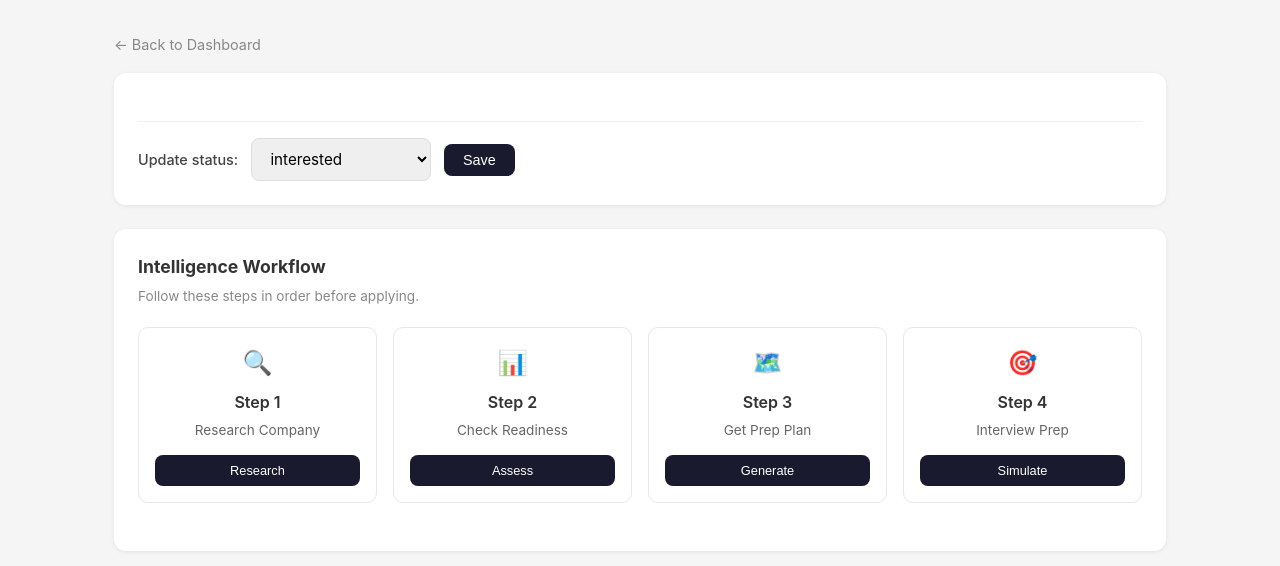
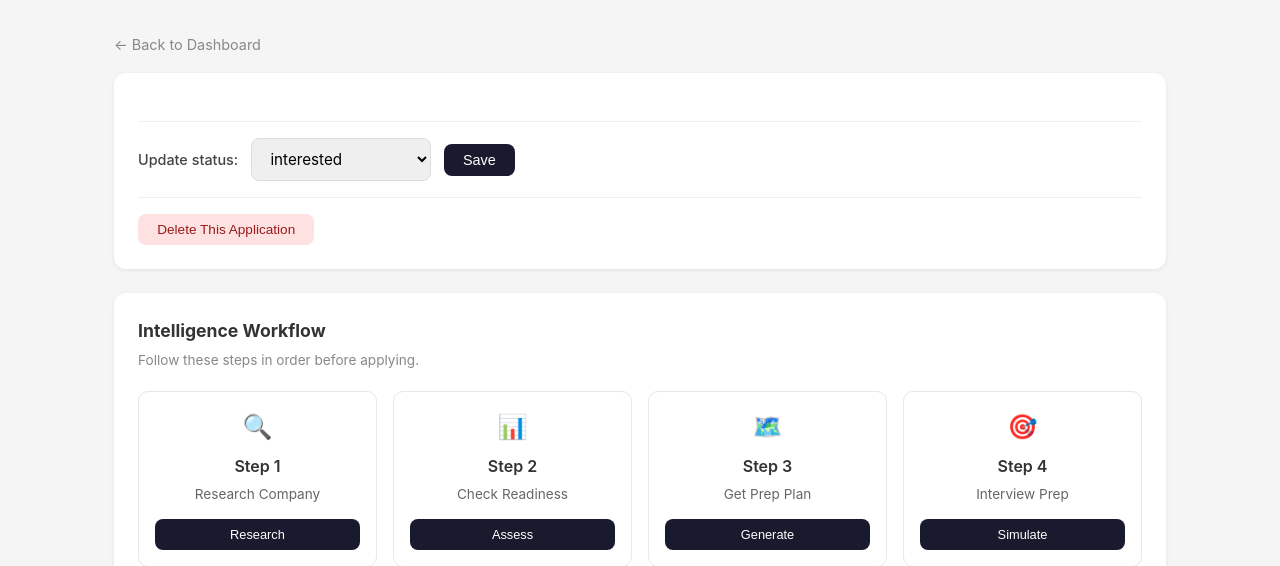
Before and after one commit to joeljoymon/jobscribe, a FastAPI app: template templates/job_detail.html in a window 1280 px wide. Shown: the part 68-634 px from the top of the page. Run offline with FastAPI, Linux system fonts and the light colour scheme; the template is opened without the code that fills it, so the values that code supplies are empty.

Commit message:
feat: add delete job button with confirmation to job detail page

```diff
--- a/templates/job_detail.html
+++ b/templates/job_detail.html
@@ -56,6 +56,14 @@
             Save
         </button>
     </div>
+    <div style="margin-top:1rem; padding-top:1rem;
+            border-top:1px solid #f0f0f0;">
+    <button class="btn btn-danger"
+            onclick="deleteJob()"
+            style="font-size:0.85rem;">
+        Delete This Application
+    </button>
+</div>
 </div>
 
 <!-- V2 Intelligence Workflow -->
@@ -337,6 +345,23 @@ async function runStep(step) {
 
     window.location.href = redirects[step];
 }
+
+async function deleteJob() {
+    const confirmed = confirm(
+        "Are you sure you want to delete this application? " +
+        "This will also remove all assessments, roadmap, and " +
+        "interview questions for this job. This cannot be undone."
+    );
+    if (!confirmed) return;
+
+    const res = await fetch(`/jobs/${jobId}`, { method: 'DELETE' });
+    if (res.ok) {
+        window.location.href = '/';
+    } else {
+        const data = await res.json();
+        alert('Delete failed: ' + data.detail);
+    }
+}
 </script>
 
 {% endblock %}
```
